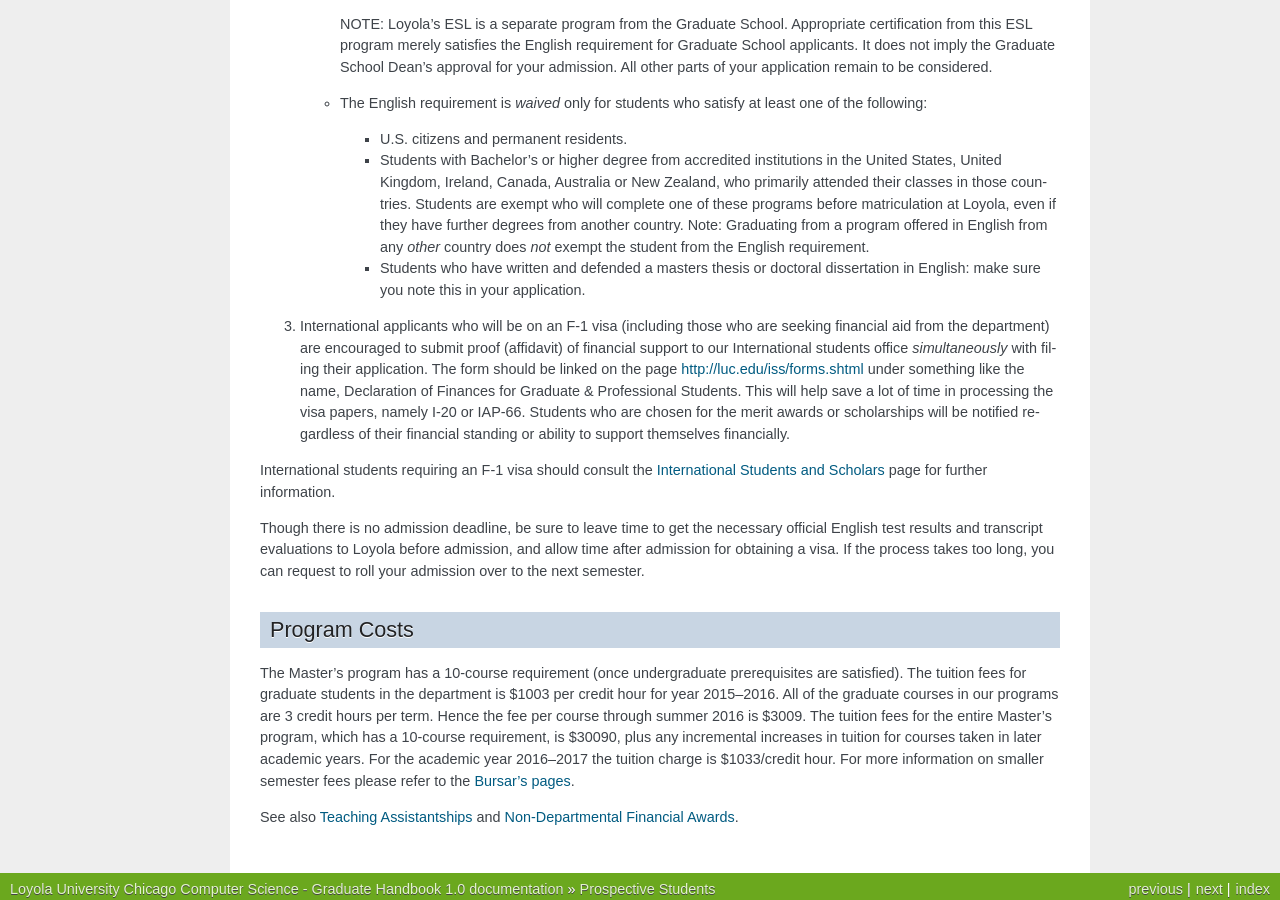
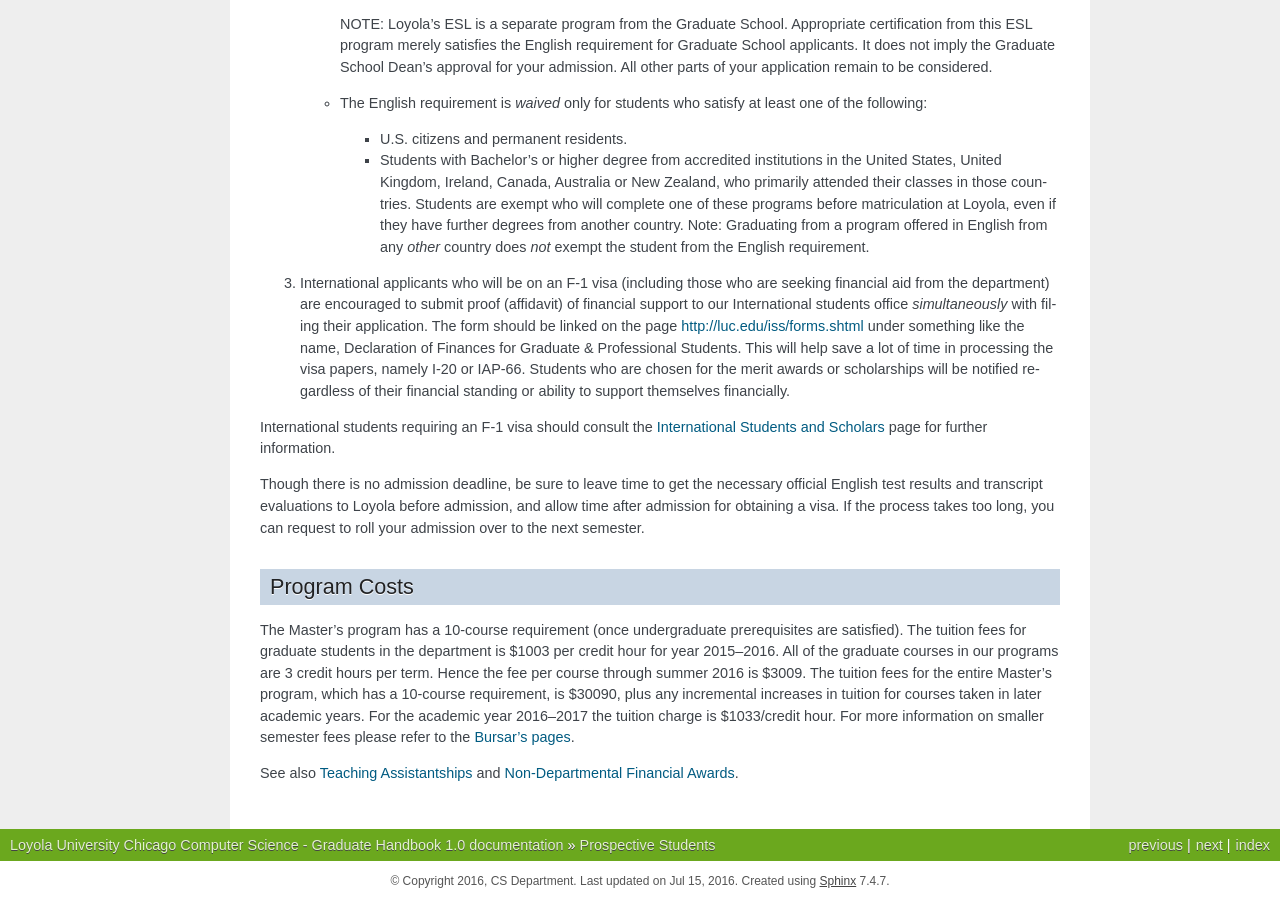
Before and after one commit to LoyolaChicagoCS/gradhandbook, a Sphinx documentation site: the page built from source/prospective_students.rst, in a window 1280 px wide and 900 px high, scrolled down 2937 px. Built offline with Sphinx 7.4.7, drawn with Linux system fonts in a browser that asks for light colours.

Commit message:
no exemption for theses

```diff
--- a/source/prospective_students.rst
+++ b/source/prospective_students.rst
@@ -250,9 +250,7 @@
              even if they have further degrees from another country.
              Note: Graduating from a program offered in English from any *other* country
              does *not* exempt the student from the English requirement.
-         *   Students who have written and defended a masters thesis or
-             doctoral dissertation in English: make sure you note this in
-             your application.
+
 
 #.   International applicants who will be on an F-1 visa
      (including those who are seeking financial aid from the department)
```
Also changed, not shown: other parts of source/prospective_students.rst (+6 -0 lines).
